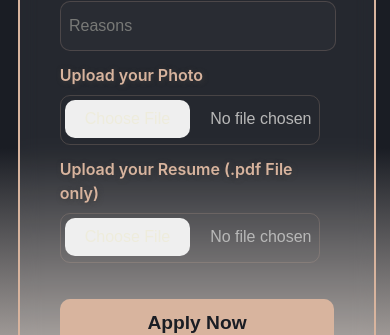
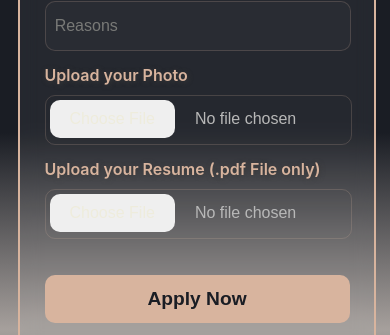
Before and after one commit to UtkarshM-hub/member-board-drive, a React (Vite) app in the folder Frontend/: page / in a window 390 px wide. Shown: the part 1127-1462 px from the top of the page. Built offline with nearby package versions, Linux system fonts and the light colour scheme.

Commit message:
update Register.module.css

```diff
--- a/Frontend/src/Register.module.css
+++ b/Frontend/src/Register.module.css
@@ -1,6 +1,6 @@
 .registration_container {
   display: flex;
-  justify-content: space-around;
+  justify-content: space-between;
   align-items: center;
   flex-direction: row;
   margin-bottom: 100px;
@@ -11,6 +11,7 @@
   backdrop-filter: blur(10px);
   background: rgba(216, 180, 158, 0.05);
   background-color: rgba(255, 255, 255, 0.05);
+  flex-wrap: wrap;
 }
 
 .header_logo {
@@ -39,6 +40,7 @@
   width: 450px;
   transition: transform 0.3s ease;
   transform: scale(1);
+  margin-left: 50px;
 }
 
 .side_tux:hover {
@@ -73,11 +75,11 @@ h1 :hover {
   /* transform: scale(1.2) 1s ease; */
 }
 
-/* form {
+form {
   width: 75%;
   color: white;
-  padding: 30px;
-} */
+  /* padding: 30px; */
+}
 
 .form_container {
   width: 50vw;
@@ -148,9 +150,9 @@ input:focus {
 input[type="file"] {
   background-color: transparent;
   color: white;
-  z-index: -1;
   font-size: 17px;
   color: #b8b8b8;
+  width: 100%;
 }
 
 input::file-selector-button {
@@ -251,7 +253,7 @@ select {
     margin: 0px;
   }
   form {
-    width: 90%;
+    width: 100%;
   }
 
   .inputLabels {
```
